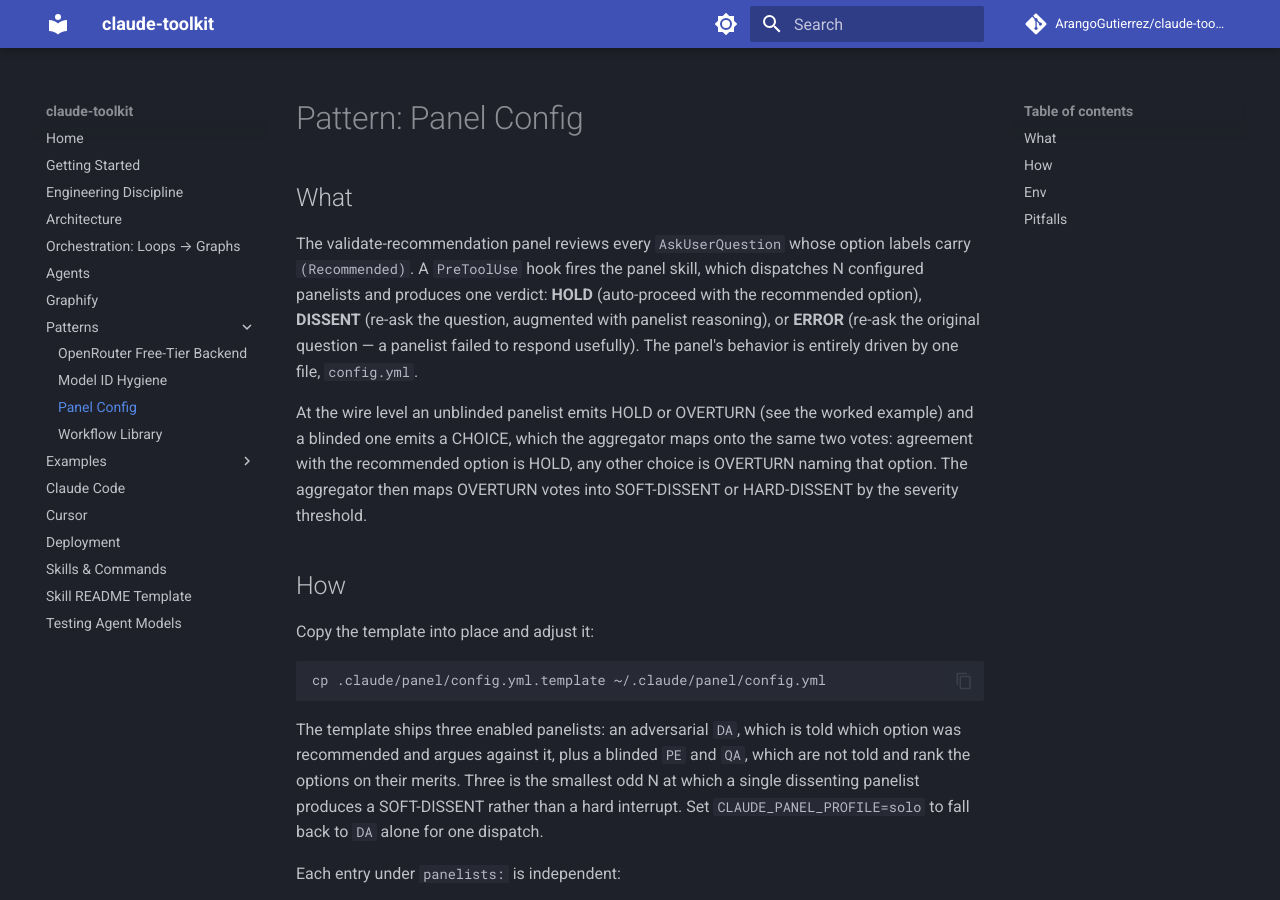
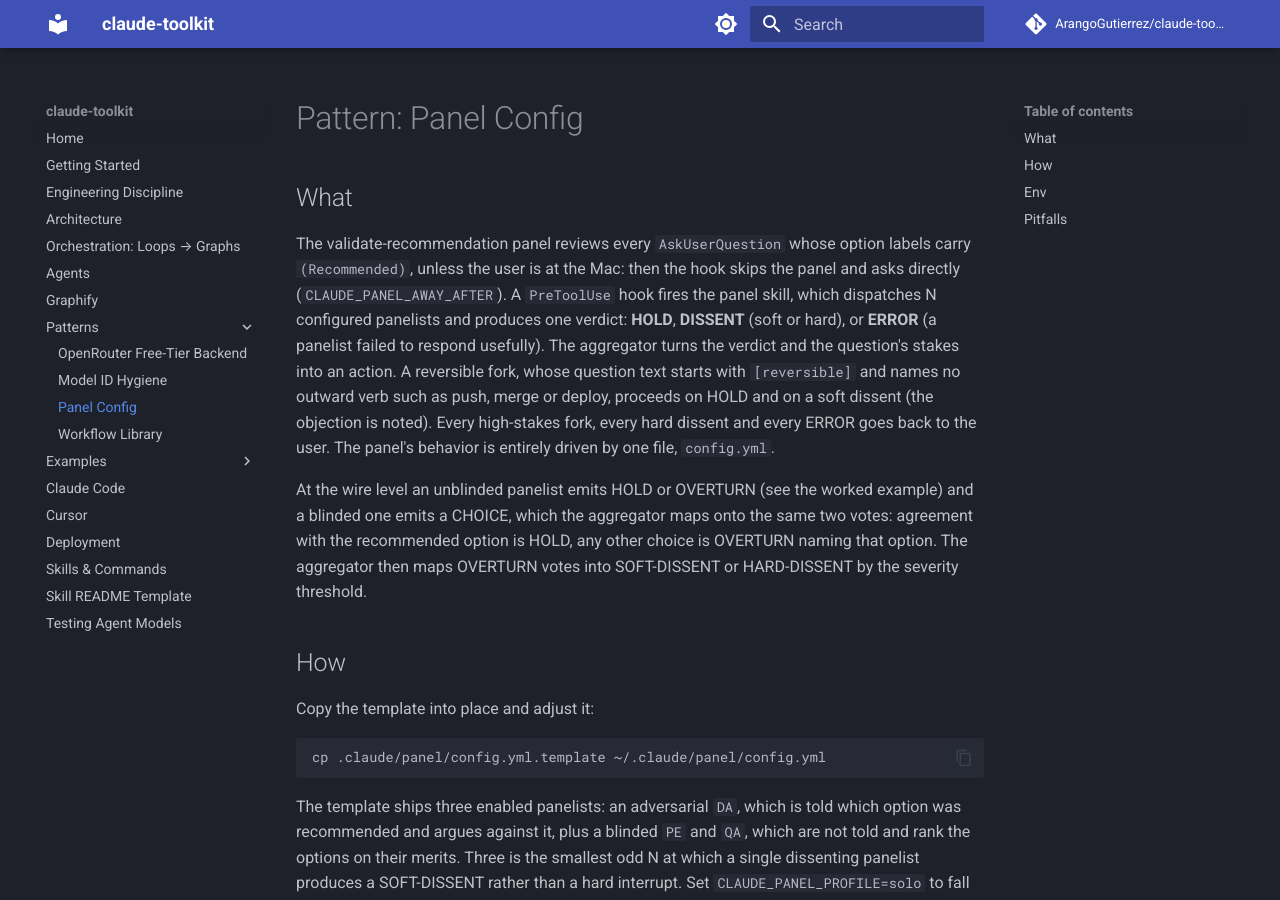
Before and after one commit to ArangoGutierrez/claude-toolkit, an MkDocs documentation site: the page built from docs/patterns/panel-config.md, in a window 1280 px wide and 900 px high. Built offline with MkDocs 1.6.1 and Material for MkDocs 9.7.7, drawn with Linux system fonts in a browser that asks for light colours; comment, search, counter and statistics services are not loaded.

Commit message:
docs(panel): route team forks and the panel docs through stakes
The team-plan and team-execute hook-points told the Lead that HOLD means proceed, which would take a high-stakes fork without asking. They now act on the directive's action and say when to tag a fork [reversible]. The panel-config pattern, the architecture overview and the README smoke test described the old HOLD behavior and a panel that runs while the user is at the Mac; llms-full.txt is regenerated from them.

Signed-off-by: Carlos Eduardo Arango Gutierrez <arangogutierrez@gmail.com>

```diff
--- a/docs/patterns/panel-config.md
+++ b/docs/patterns/panel-config.md
@@ -3,12 +3,16 @@
 ## What
 
 The validate-recommendation panel reviews every `AskUserQuestion` whose option
-labels carry `(Recommended)`. A `PreToolUse` hook fires the panel skill, which
-dispatches N configured panelists and produces one verdict: **HOLD**
-(auto-proceed with the recommended option), **DISSENT** (re-ask the question,
-augmented with panelist reasoning), or **ERROR** (re-ask the original
-question — a panelist failed to respond usefully). The panel's behavior is
-entirely driven by one file, `config.yml`.
+labels carry `(Recommended)`, unless the user is at the Mac: then the hook
+skips the panel and asks directly (`CLAUDE_PANEL_AWAY_AFTER`). A `PreToolUse`
+hook fires the panel skill, which dispatches N configured panelists and
+produces one verdict: **HOLD**, **DISSENT** (soft or hard), or **ERROR** (a
+panelist failed to respond usefully). The aggregator turns the verdict and
+the question's stakes into an action. A reversible fork, whose question text
+starts with `[reversible]` and names no outward verb such as push, merge or
+deploy, proceeds on HOLD and on a soft dissent (the objection is noted).
+Every high-stakes fork, every hard dissent and every ERROR goes back to the
+user. The panel's behavior is entirely driven by one file, `config.yml`.
 
 At the wire level an unblinded panelist emits HOLD or OVERTURN (see the worked
 example) and a blinded one emits a CHOICE, which the aggregator maps onto the
```
Also changed, not shown: .claude/skills/team-execute/SKILL.md (+1 -1 lines), .claude/skills/team-plan/SKILL.md (+1 -1 lines), .claude/skills/validate-recommendation/README.md (+9 -4 lines), docs/architecture.md (+1 -1 lines), llms-full.txt (+11 -7 lines).
